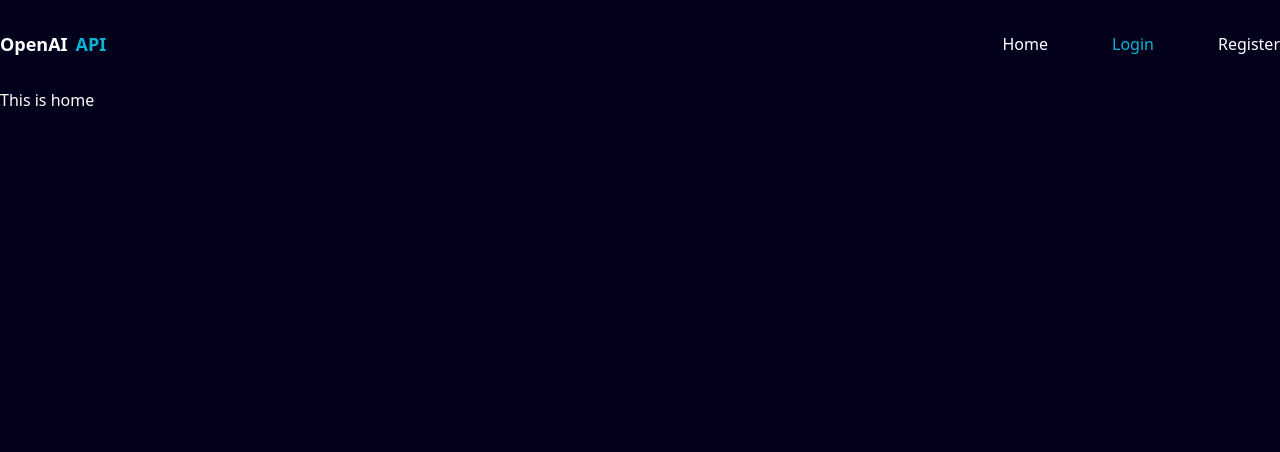
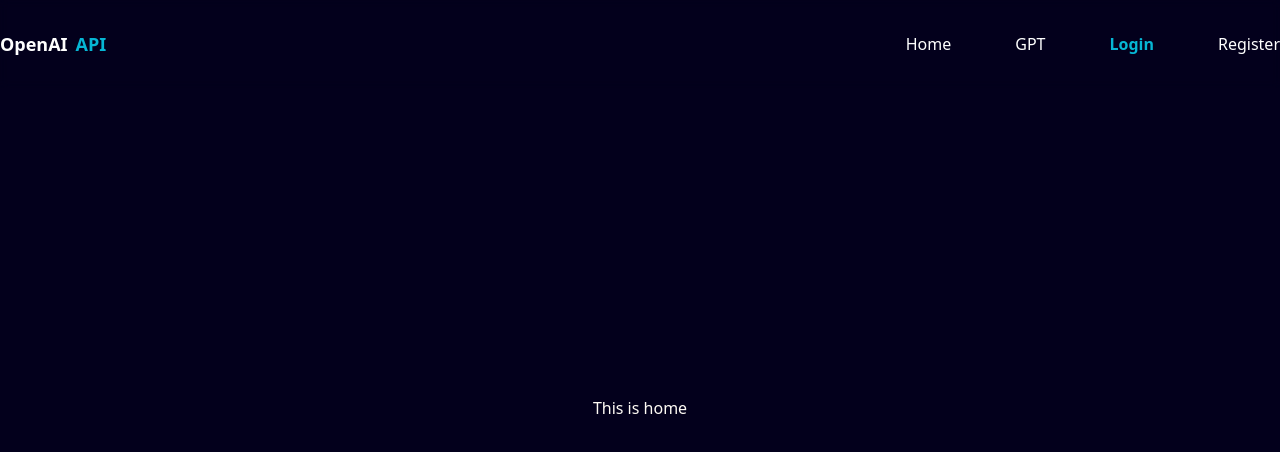
Before and after one commit to codernoyan/openai-api-client, a React (Vite) app: page / in a window 1280 px wide. Shown: the top 452 px of the page. Built offline with nearby package versions, Linux system fonts and the light colour scheme; no server answers.

Commit message:
added login and register route

```diff
--- a/src/Components/Home.jsx
+++ b/src/Components/Home.jsx
@@ -3,7 +3,7 @@ import React from 'react';
 
 export default function Home() {
   return (
-    <div>
+    <div className="flex justify-center items-center h-[80vh]">
       <h2>This is home</h2>
     </div>
   );
--- /dev/null
+++ b/src/Components/Login.jsx
@@ -0,0 +1,10 @@
+/* eslint-disable linebreak-style */
+import React from 'react';
+
+export default function Login() {
+  return (
+    <div>
+      <h2>this is login page</h2>
+    </div>
+  );
+}
--- a/src/Components/Navbar.jsx
+++ b/src/Components/Navbar.jsx
@@ -16,8 +16,16 @@ export default function Navbar() {
       </li>
       <li role="none" className="flex items-stretch">
         <Link
-          className="flex items-center gap-2 py-4 text-cyan-500 transition-colors duration-300 hover:text-cyan-600 lg:px-8"
+          className="flex items-center gap-2 py-4 transition-colors duration-300 hover:text-cyan-500 lg:px-8"
           to="/"
+        >
+          <span>GPT</span>
+        </Link>
+      </li>
+      <li role="none" className="flex items-stretch">
+        <Link
+          className="flex items-center gap-2 py-4 text-cyan-500 transition-colors duration-300 hover:text-cyan-600 lg:px-8 font-bold"
+          to="/login"
         >
           <span>Login</span>
         </Link>
@@ -25,7 +33,7 @@ export default function Navbar() {
       <li role="none" className="flex items-stretch">
         <Link
           className="flex items-center gap-2 py-4 transition-colors duration-300 hover:text-cyan-500 lg:pl-8 lg:pr-0"
-          to="/"
+          to="/register"
         >
           <span>Register</span>
         </Link>
@@ -46,7 +54,7 @@ export default function Navbar() {
             {/*      <!-- Brand logo --> */}
             <Link
               to="/"
-              className="flex items-center gap-2 whitespace-nowrap py-3 text-lg focus:outline-none lg:flex-1 font-siliguri font-semibold text-white"
+              className="flex items-center gap-2 whitespace-nowrap py-3 text-lg focus:outline-none lg:flex-1 font-siliguri font-bold text-white"
             >
               OpenAI
               {' '}
@@ -85,7 +93,7 @@ export default function Navbar() {
             <ul
               role="menubar"
               aria-label="Select page"
-              className={`absolute top-0 left-0 z-[-1] h-[28.5rem] w-full justify-center overflow-hidden  overflow-y-auto overscroll-contain bg-dark/80 px-2 pb-12 pt-24 font-medium transition-[opacity,visibility] duration-300 lg:visible lg:relative lg:top-0  lg:z-0 lg:flex lg:h-full lg:w-auto lg:items-stretch lg:overflow-visible lg:bg-white/0 lg:px-0 lg:py-0  lg:pt-0 lg:opacity-100 font-siliguri text-white ${isToggleOpen
+              className={`absolute top-0 left-0 z-[-1] h-[28.5rem] w-full bg-white/5 justify-center overflow-hidden  overflow-y-auto overscroll-contain bg-dark/80 px-2 pb-12 pt-24 font-medium transition-[opacity,visibility] duration-300 lg:visible lg:relative lg:top-0  lg:z-0 lg:flex lg:h-full lg:w-auto lg:items-stretch lg:overflow-visible lg:bg-white/0 lg:px-0 lg:py-0  lg:pt-0 lg:opacity-100 font-siliguri text-white ${isToggleOpen
                 ? 'visible opacity-100 backdrop-blur-sm'
                 : 'invisible opacity-0'
               }`}
--- /dev/null
+++ b/src/Components/Register.jsx
@@ -0,0 +1,10 @@
+/* eslint-disable linebreak-style */
+import React from 'react';
+
+export default function Register() {
+  return (
+    <div>
+      <h2>This is register page</h2>
+    </div>
+  );
+}
```
Also changed, not shown: src/Routes/router.jsx (+10 -0 lines).
